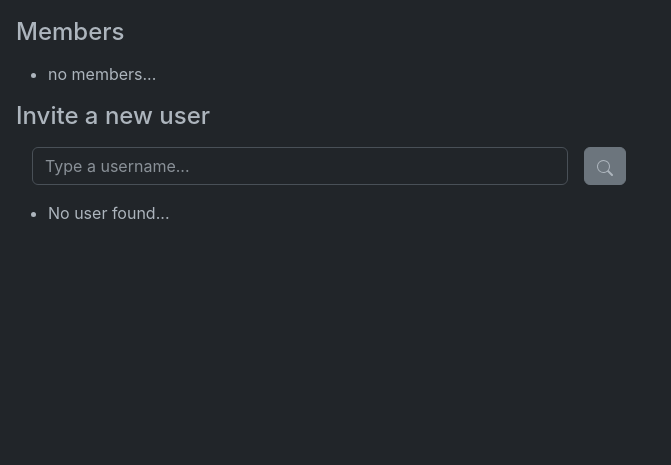
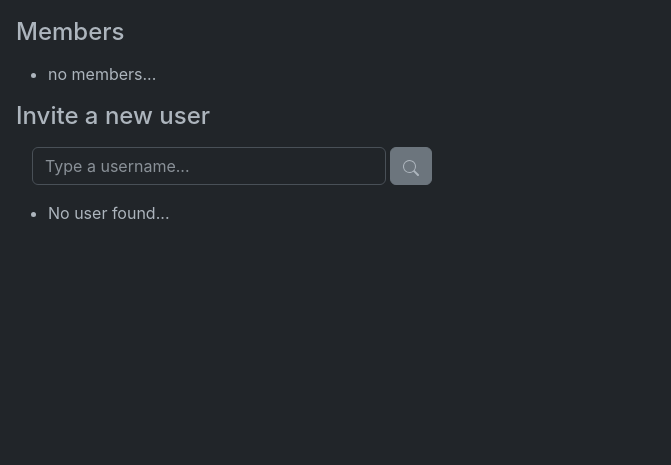
Before and after one commit to dsatoh20/ReadEchoes, a Django app: template templates/accounts/searchuser.html in a window 1280 px wide. Shown: the part 194-659 px from the top of the page, without its empty margins (0-671 px from the left). Run offline with Django 4.2, Linux system fonts and the light colour scheme; the template is opened without the code that fills it: values that come from a table or form of the project are taken from there, others are empty; some libraries are stand-ins or nearby versions.

Commit message:
fixed col-row

```diff
--- a/templates/accounts/searchuser.html
+++ b/templates/accounts/searchuser.html
@@ -42,9 +42,9 @@
         </ul>
     </div>
     {% if login_user == team.owner %}
-    <div class="mt-3 w-50">
+    <div class="mt-3">
         <h4>Invite a new user</h4>
-        <form action="{% url 'accounts:searchuser' team.id %}" method="post" class="m-3 hstack gap-3">
+        <form action="{% url 'accounts:searchuser' team.id %}" method="post" class="m-3 hstack gap-1" style="max-width: 400px;">
             {% csrf_token %}
             {{ form.search }}
             <button type="submit" class="btn btn-secondary">
--- a/templates/index.html
+++ b/templates/index.html
@@ -30,7 +30,7 @@
         </button>
     </form>
 
-    <div class="row row-cols-1 row-cols-sm-2 row-cols-md-3 row-cols-lg-4 g-3 mt-3">
+    <div class="row row-cols-2 row-cols-sm-3 row-cols-md-4 row-cols-lg-5 g-3 mt-3">
         {% include 'records/card-component.html' with items=items liked_items=liked_items %}
     </div>
 </div>
--- a/templates/records/portfolio.html
+++ b/templates/records/portfolio.html
@@ -22,7 +22,7 @@ Library
     </form>
 </div>
 <div class="mt-3">
-    <div class="row row-cols-1 row-cols-sm-2 row-cols-md-3 row-cols-lg-4 g-3 mt-3">
+    <div class="row row-cols-2 row-cols-sm-3 row-cols-md-4 row-cols-lg-5 g-3 mt-3">
         {% include 'records/card-component.html' with items=items liked_items=liked_items %}
     </div>
 </div>
```
